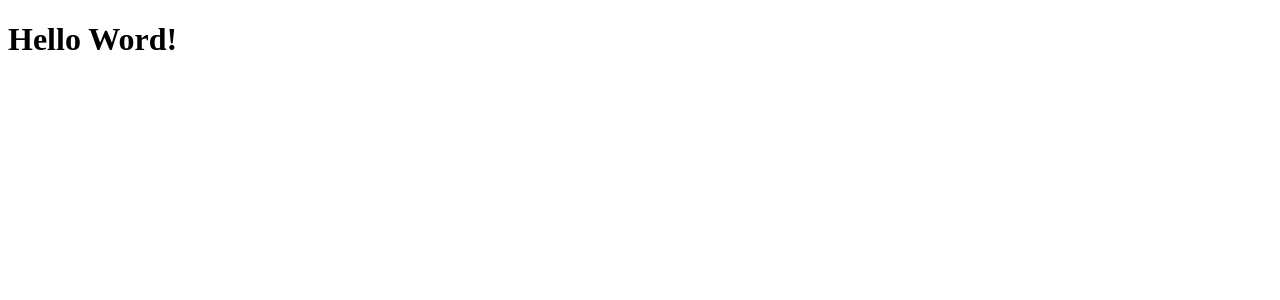
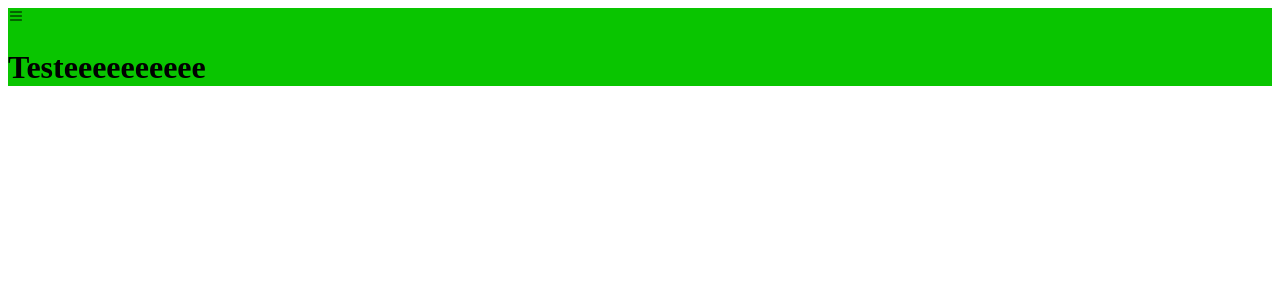
Before and after one commit to cauealb/projects-React, a React (Vite) app in the folder 2 - App de compras/app-compras/: page / in a window 1280 px wide. Shown: the top 300 px of the page. Built offline with nearby package versions, Linux system fonts and the light colour scheme.

Commit message:
Começando a estilização do Header

```diff
--- a/2 - App de compras/app-compras/package.json
+++ b/2 - App de compras/app-compras/package.json
@@ -10,6 +10,7 @@
     "preview": "vite preview"
   },
   "dependencies": {
+    "phosphor-react": "^1.4.1",
     "react": "^19.1.0",
     "react-dom": "^19.1.0",
     "styled-components": "^6.1.19"
@@ -18,6 +19,7 @@
     "@eslint/js": "^9.29.0",
     "@types/react": "^19.1.8",
     "@types/react-dom": "^19.1.6",
+    "@types/styled-components": "^5.1.34",
     "@vitejs/plugin-react": "^4.5.2",
     "eslint": "^9.29.0",
     "eslint-plugin-react-hooks": "^5.2.0",
--- a/2 - App de compras/app-compras/src/App.tsx
+++ b/2 - App de compras/app-compras/src/App.tsx
@@ -1,11 +1,12 @@
 import AppContext from "./components/AppContext/AppContext"
+import Header from "./components/Header/Header"
 
 export default function App() {
 
 
   return (
       <AppContext>
-        <h1>Hello Word!</h1>
+        <Header />
       </AppContext>
   )
 }
--- a/2 - App de compras/app-compras/src/components/Header/Header.tsx
+++ b/2 - App de compras/app-compras/src/components/Header/Header.tsx
@@ -1,9 +1,13 @@
-
+import { List } from 'phosphor-react'
+import { ContainerHeader } from './style/Header'
 
 export default function Header() {
     return (
-        <>
-
-        </>
+        <ContainerHeader>
+            <div>
+                <List />
+                <h1>Testeeeeeeeeee</h1>
+            </div>
+        </ContainerHeader>
     )
 }
--- /dev/null
+++ b/2 - App de compras/app-compras/src/components/Header/style/Header.ts
@@ -0,0 +1,5 @@
+import styled from "styled-components";
+
+export const ContainerHeader = styled.header`
+    background-color: #09c500;
+`;
```
Also changed, not shown: 1 other file (tests, documents, lock files or other folders).
